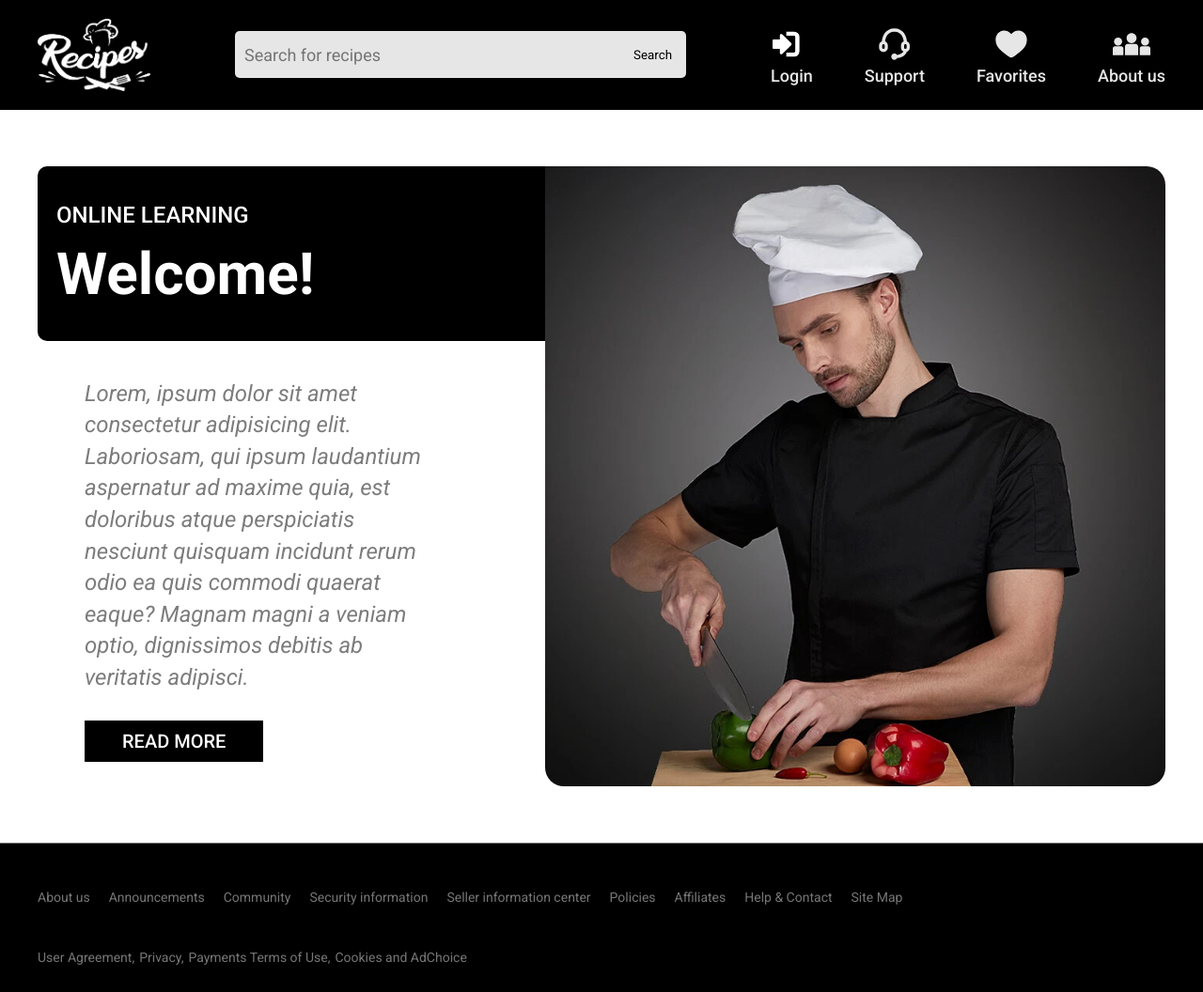
After one commit to Light2d/recipes, a Django app: page /aboutUs/ in a window 1280 px wide. The commit adds this page. Shown: the whole page at 94% size. Run offline with Django 5.2, Linux system fonts and the light colour scheme.

Commit message:
about us

```diff
--- a/recipes/urls.py
+++ b/recipes/urls.py
@@ -14,6 +14,7 @@ urlpatterns = [
     path('profile/<str:username>/', views.profile, name='profile'),
     path('update-profile/', views.update_profile, name='update_profile'),
     path('article/<int:article_id>/', views.article, name='article'),
+    path('aboutUs/', views.aboutUs, name='aboutUs'),
     path('register/', views.register, name='register'),
     path('login/', views.user_login, name='login'),
     path('accounts/', include('allauth.urls')),
--- a/recipes_app/views.py
+++ b/recipes_app/views.py
@@ -185,3 +185,6 @@ def product(request, product_id):
     products = Product.objects.filter()
     otherProducts = Product.objects.exclude(pk=product_id)
     return render(request, 'product.html', {'product': product, 'products': products, 'otherProducts': otherProducts})
+
+def aboutUs(request):
+    return render(request, 'aboutUs.html')
--- a/static/css/styles.css
+++ b/static/css/styles.css
@@ -1,4 +1,5 @@
 @charset "UTF-8";
+@import url("https://fonts.googleapis.com/css2?family=Roboto:ital,wght@0,100;0,300;0,400;0,500;0,700;0,900;1,100;1,300;1,400;1,500;1,700;1,900&display=swap");
 .container {
   padding: 0 40px;
   margin: 0 auto;
@@ -99,6 +100,7 @@ body {
   overflow-x: hidden;
   box-sizing: border-box;
   height: 100%;
+  font-family: "Roboto", sans-serif;
 }
 
 body {
@@ -778,6 +780,7 @@ footer {
 }
 
 .products {
+  font-family: "Roboto", sans-serif;
   margin-top: 60px;
 }
 .products__items {
@@ -786,40 +789,148 @@ footer {
   justify-content: space-between;
 }
 .products__item {
-  flex: 0 0 24%;
-  background: rgba(163, 152, 152, 0.082);
+  flex: 0 0 15%;
   padding: 20px;
-  display: flex;
-  justify-content: space-between;
   border-radius: 10px;
   margin-bottom: 20px;
   color: #000;
 }
 .products__img {
-  flex: 0 0 48%;
+  text-align: left;
+  max-width: fit-content;
 }
 .products__img img {
-  object-fit: cover;
+  object-fit: contain;
   margin-bottom: 15px;
 }
-.products__info {
-  flex: 0 0 45%;
-}
 .products__name {
-  font-size: 32px;
+  font-size: 18px;
   margin-bottom: 5px;
-  font-weight: 600;
+  line-height: 120%;
 }
 .products__lvl {
+  color: rgb(187, 187, 187);
   font-size: 18px;
   margin-bottom: 10px;
 }
 .products__price {
-  font-size: 32px;
+  font-size: 24px;
+  font-weight: 600;
   margin-bottom: 10px;
 }
 .products__description {
   font-size: 16px;
+}
+
+.productsCategories {
+  background: rgb(231, 231, 231);
+  display: flex;
+  justify-content: center;
+  padding: 10px 0;
+}
+.productsCategories__category {
+  font-size: 18px;
+}
+.productsCategories__category:not(:last-child) {
+  margin-right: 20px;
+}
+
+.about {
+  margin: 60px 0;
+}
+.about__items {
+  display: flex;
+}
+@media (max-width: 1024px) {
+  .about__items {
+    flex-wrap: wrap;
+    flex-direction: column-reverse;
+  }
+}
+.about__item:first-child {
+  flex: 0 0 45%;
+}
+@media (max-width: 1024px) {
+  .about__item:first-child {
+    flex: 0 0 100%;
+  }
+}
+.about__item:last-child {
+  flex: 0 0 55%;
+}
+@media (max-width: 1024px) {
+  .about__item:last-child {
+    flex: 0 0 100%;
+  }
+}
+.about__item img {
+  border-radius: 0 20px 20px 20px;
+}
+@media (max-width: 1024px) {
+  .about__item img {
+    border-radius: 10px 10px 0px 0px;
+  }
+}
+.about__banner {
+  margin-bottom: 40px;
+  background: #000;
+  padding: 40px 20px;
+  border-radius: 10px 0px 0px 10px;
+}
+@media (max-width: 1024px) {
+  .about__banner {
+    border-radius: 0px 0px 10px 10px;
+  }
+}
+.about__suptitle {
+  font-size: 24px;
+  font-weight: 500;
+  color: #fff;
+  margin-bottom: 20px;
+}
+.about__welcome {
+  font-size: 62px;
+  font-weight: 600;
+  color: #fff;
+}
+@media (max-width: 762px) {
+  .about__welcome {
+    font-size: 52px;
+  }
+}
+@media (max-width: 350px) {
+  .about__welcome {
+    font-size: 46px;
+  }
+}
+.about__text {
+  font-style: italic;
+  color: rgba(0, 0, 0, 0.514);
+  font-size: 24px;
+  line-height: 140%;
+  width: 70%;
+  margin-bottom: 40px;
+  margin-left: 50px;
+}
+@media (max-width: 1024px) {
+  .about__text {
+    width: auto;
+    margin-left: 0px;
+  }
+}
+.about__btn {
+  background: #000;
+  color: #fff;
+  text-transform: uppercase;
+  padding: 10px 40px;
+  font-size: 20px;
+  font-weight: 500;
+  margin-left: 50px;
+}
+@media (max-width: 1024px) {
+  .about__btn {
+    margin-left: 0px;
+  }
 }
 
 /*===================sLIDER==============================*/
--- a/static/css/styles.scss
+++ b/static/css/styles.scss
@@ -27,6 +27,7 @@ $md4: 479.98;
 
 //<импорты>==============================================
 @import "null";
+@import url('https://fonts.googleapis.com/css2?family=Roboto:ital,wght@0,100;0,300;0,400;0,500;0,700;0,900;1,100;1,300;1,400;1,500;1,700;1,900&display=swap');
 html {
     height: 100%;
   }
@@ -34,6 +35,7 @@ body {
   overflow-x: hidden;
   box-sizing: border-box;
   height: 100%;
+  font-family: "Roboto", sans-serif;
 
 }
 
@@ -733,6 +735,7 @@ footer {
 
 //===========products
 .products {
+    font-family: "Roboto", sans-serif;
     margin-top: 60px;
     // .products__container
     &__container {
@@ -745,48 +748,158 @@ footer {
     }
     // .products__item
     &__item {
-        flex: 0 0 24%;
-        background: rgba(163, 152, 152, 0.082);
+        flex: 0 0 15%;
         padding: 20px;
-        display: flex;
-        justify-content: space-between;
         border-radius: 10px;
         margin-bottom: 20px;
         color: #000;
     }
     // .products__img
     &__img {
-        flex: 0 0 48%;
+        text-align: left;
+        max-width: fit-content;
         & img{
-            object-fit: cover;
-            // aspect-ratio: 1 / 1;
+            object-fit: contain;
             margin-bottom: 15px;
         }
     }
     // .products__info
     &__info {
-        flex: 0 0 45%;
     }
     // .products__name
     &__name {
-        font-size: 32px;
+        font-size: 18px;
         margin-bottom: 5px;
-        font-weight: 600;
+        line-height: 120%;
     }
     // .products__lvl
     &__lvl {
+        color: rgb(187, 187, 187);
         font-size: 18px;
         margin-bottom: 10px;
     }
     // .products__price
     &__price {
-        font-size: 32px;margin-bottom: 10px;
+        font-size: 24px;
+        font-weight: 600;
+        margin-bottom: 10px;
     }
     // .products__description
     &__description {
         font-size: 16px;
     }
 }
+.productsCategories {
+    background: rgb(231, 231, 231);
+    display: flex;
+    justify-content: center;
+    padding: 10px 0;
+    // .productsCategories__category
+    &__category {
+        font-size: 18px;
+        &:not(:last-child){
+            margin-right: 20px;
+        }
+    }
+}
+
+
+//===============about us
+.about {
+    margin: 60px 0;
+    // .about__container
+    &__container {
+    }
+    // .about__items
+    &__items {
+        display: flex;
+        @media (max-width: 1024px) {
+            flex-wrap: wrap;
+            flex-direction: column-reverse;
+        }
+    }
+    // .about__item
+    &__item {
+        &:first-child{
+            flex: 0 0 45%;
+            @media (max-width: 1024px) {
+                flex: 0 0 100%;
+            }
+        }
+        &:last-child{
+            flex: 0 0 55%;
+            @media (max-width: 1024px) {
+                flex: 0 0 100%;
+            }
+        }
+        & img{
+            border-radius: 0 20px 20px 20px;
+            @media (max-width: 1024px) {
+                border-radius: 10px 10px 0px 0px;
+            }
+        }
+    }
+    // .about__banner
+    &__banner {
+        margin-bottom: 40px;
+        background: #000;
+        padding: 40px 20px;
+        border-radius: 10px 0px 0px 10px;
+        @media (max-width: 1024px) {
+            border-radius: 0px 0px 10px 10px;
+        }
+    }
+    // .about__suptitle
+    &__suptitle {
+        font-size: 24px;
+        font-weight: 500;
+        color: #fff;
+        margin-bottom: 20px;
+
+    }
+    // .about__welcome
+    &__welcome {
+        font-size: 62px;
+        font-weight: 600;
+        color: #fff;
+        @media (max-width: 762px) {
+            font-size: 52px;
+        }
+        @media (max-width: 350px) {
+            font-size: 46px;
+        }
+    }
+    // .about__text
+    &__text {
+        font-style: italic;
+        color: rgba(0, 0, 0, 0.514);
+        font-size: 24px;
+        line-height: 140%;
+        width: 70%;
+        margin-bottom: 40px;
+        margin-left: 50px;
+        @media (max-width: 1024px) {
+            width: auto;
+            margin-left: 0px;
+        }
+    }
+    // .about__btn
+    &__btn {
+        background: #000;
+        color: #fff;
+        text-transform: uppercase;
+        padding: 10px 40px;
+        font-size: 20px;
+        font-weight: 500;
+        margin-left: 50px;
+        @media (max-width: 1024px) {
+            margin-left: 0px;
+        }
+    }
+}
+.container {
+}
+
 
 
 /*===================sLIDER==============================*/
--- /dev/null
+++ b/templates/aboutUs.html
@@ -0,0 +1,36 @@
+{% load static %}
+<head>
+    <meta charset="UTF-8">
+    <meta http-equiv="X-UA-Compatible" content="IE=edge">
+    <meta name="viewport" content="width=device-width, initial-scale=1.0">
+    <link rel="stylesheet" href="{% static 'css/styles.css' %}">
+    <script src="https://code.jquery.com/jquery-3.6.0.min.js"></script>
+    <title>Profile</title>
+</head>
+<body>
+    {% include 'header.html' %}
+
+    <main>
+        <div class="about">
+            <div class="about__container container">
+                <div class="about__items">
+                    <div class="about__item">
+                        <div class="about__banner">
+                            <div class="about__suptitle">ONLINE LEARNING</div>
+                            <div class="about__welcome">Welcome!</div>
+                        </div>
+                        <div class="about__text">
+                            Lorem, ipsum dolor sit amet consectetur adipisicing elit. Laboriosam, qui ipsum laudantium aspernatur ad maxime quia, est doloribus atque perspiciatis nesciunt quisquam incidunt rerum odio ea quis commodi quaerat eaque? Magnam magni a veniam optio, dignissimos debitis ab veritatis adipisci.
+                        </div>
+                        <a href="#" class="about__btn">Read More</a>
+                    </div>
+                    <div class="about__item">
+                        <img src="{% static 'img/about/1.jfif' %}" alt="">
+                    </div>
+                </div>
+            </div>
+        </div>
+    </main>
+
+    {% include 'footer.html' %}
+</body>
--- a/templates/article.html
+++ b/templates/article.html
@@ -2,6 +2,7 @@
 <link rel="stylesheet" href="{% static 'css/styles.css' %}">
 {% include 'header.html' %}
 
+<main>
     <div class="article">
         <style>
             .article__intro{
@@ -41,4 +42,6 @@
             </div>
         </div>
     </div>
+</main>
+
 {% include 'footer.html' %}
--- a/templates/header.html
+++ b/templates/header.html
@@ -36,7 +36,7 @@
                     <img src="{% static 'img/header/fav.svg' %}" alt="Favorites">
                     <div>Favorites</div>
                 </a>
-                <a href="#" class="header__link">
+                <a href="{% url 'aboutUs' %}" class="header__link">
                     <img src="{% static 'img/header/about.svg' %}" alt="About us">
                     <div>About us</div>
                 </a>
```
Also changed, not shown: templates/products.html (+19 -2 lines), static/img/about/1.jfif (added). Lines whose indentation alone changed are shown as unchanged.
